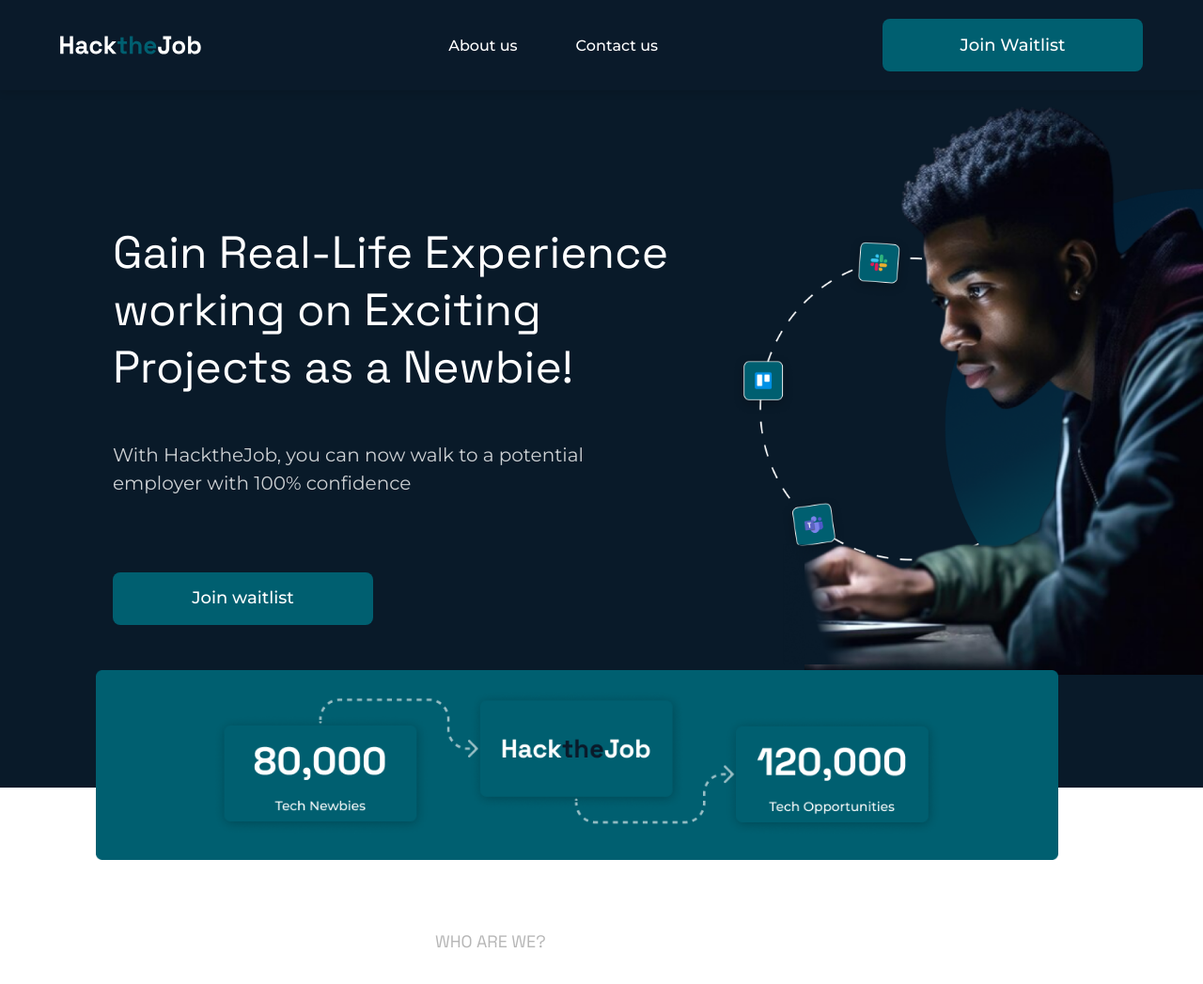
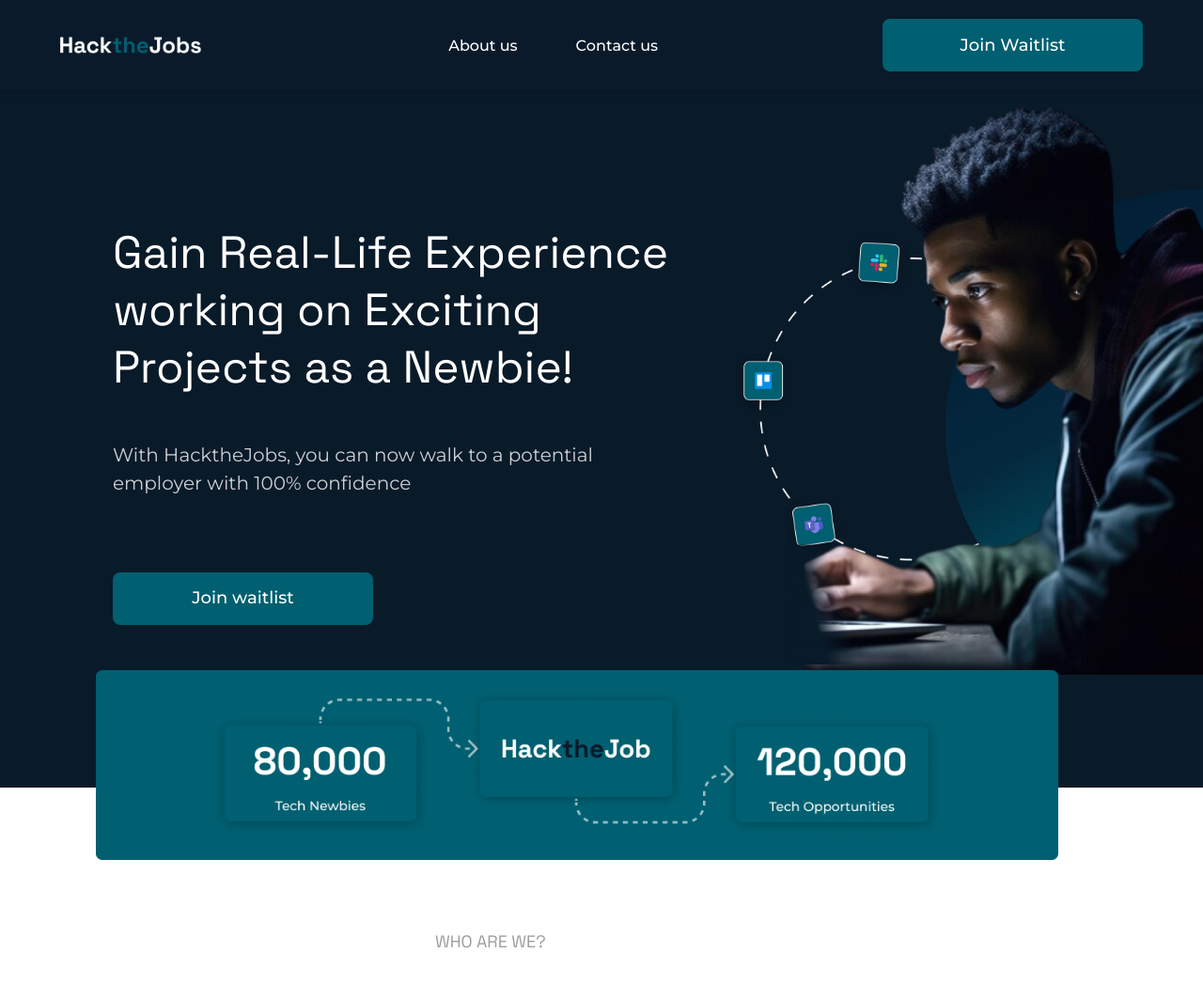
Before and after one commit to Grazac-Project/Prooval-website, a Next.js app: page / in a window 1280 px wide. Shown: the top 1047 px of the page at 94% size. Built offline with nearby package versions, Linux system fonts and the light colour scheme.

Commit message:
hackthejob replaced with hackthejobs

```diff
--- a/src/app/aboutUs/page.js
+++ b/src/app/aboutUs/page.js
@@ -13,7 +13,7 @@
 
         <section className={Classes.hero}>
           <div className={Classes.heroText}>
-            <h4>ABOUT HACKTHEJOB</h4>
+            <h4>ABOUT HACKTHEJOBS</h4>
             <h1>We are here to provide you real life experiences</h1>
             <p>
               At Hack the Jobs, we're trailblazing in the tech industry by
--- a/src/app/page.js
+++ b/src/app/page.js
@@ -14,7 +14,7 @@
           Gain Real-Life Experience working on Exciting Projects as a Newbie!
           </h1>
           <p className='font-mont w-[558px] xl:w-[408px] sm:w-[80%] xm:w-[90%] sm:m-auto sm:mb-[24px] text-[20px] lg:text-[18px] font-normal leading-[30px] md:leading-[24px] text-[#fff] opacity-80 mb-20 xl:mb-[24px] mt-6 xl:mt-2 sm:text-center'>
-            With HacktheJob, you can now walk to a potential employer with 100% confidence
+            With HacktheJobs, you can now walk to a potential employer with 100% confidence
           </p>
           <Link href='/waitList'>
             <button className='bg-[#005F70] hover:bg-[#fff] font-mont text-[18px] leading-[21.94px] font-medium text-[#fff] hover:text-[#005F70] p-[10px] w-[277px] h-[56px] rounded-lg lg:mb-[20px]'>Join waitlist</button>
@@ -40,7 +40,7 @@
           <Image src='/man.png' width={449.69} height={462.5} alt='man holding fone' />
         </div>
         <div >
-          <h2 className='font-grotesk font-normal text-[18px] leading-[27px] text-[#33333399] opacity-60 sm:text-center'>
+          <h2 className='font-grotesk font-normal text-[18px] leading-[27px] text-[#33333399] opacity-80 sm:text-center'>
             WHO ARE WE?
           </h2>
           <h3 className='font-grotesk font-medium text-[48px] xl:text-[38px] lg:text-[32px] leading-[72px] lg:leading-[48px] text-[#333333] pt-4 sm:text-center'>
--- a/src/app/waitList/page.js
+++ b/src/app/waitList/page.js
@@ -82,7 +82,7 @@
         />
         <section className={Classes.authContainer}>
           <div className={Classes.auth}>
-            <h5>HacktheJob Waitlist</h5>
+            <h5>HacktheJobs Waitlist</h5>
             <form onSubmit={handleSubmit(onSubmit)}>
               <div className={Classes.form}>
                 <h4>Email Address</h4>
--- a/src/components/footer/footer.js
+++ b/src/components/footer/footer.js
@@ -8,7 +8,7 @@
             <div className=''>
                 <Link href='/'>
                     <p className='w-[188px] h-[48px] font-grotesk font-bold text-[32px] leading-[48px] text-[#fff]'>
-                        Hack<span className='font-medium text-[#005F70]'>the</span>Job
+                        Hack<span className='font-medium text-[#005F70]'>the</span>Jobs
                     </p>
                 </Link>
                 <p className='h-8 flex gap-4 mt-[10px]'>
@@ -41,7 +41,7 @@
         </div>
         <hr className='w-[83.3%] mx-auto mb-[19px]'/>
         <p className='font-mont text-base md:text-xs font-medium text-[#fff] opacity-80 text-center pb-[41px] px-[120px] xl:px-[80px]'>
-            &copy; Copyright 2023, All Rights Reserved by HacktheJob
+            &copy; Copyright 2023, All Rights Reserved by HacktheJobs
         </p>
 
     </footer>
--- a/src/components/navbar/nav.js
+++ b/src/components/navbar/nav.js
@@ -13,7 +13,7 @@
       <header className={Classes.header} suppressHydrationWarning>
         <div className={Classes.navbar}>
           <Link href="/" className={Classes.logo}>
-            <Image src="/logo.svg" alt="logo" width={150} height={150} />
+            <Image src="/newlogo.png" alt="logo" width={150} height={150} />
           </Link>
           <nav className={Classes.nav}>
               <ul>
```
Also changed, not shown: public/newlogo.png (added).
